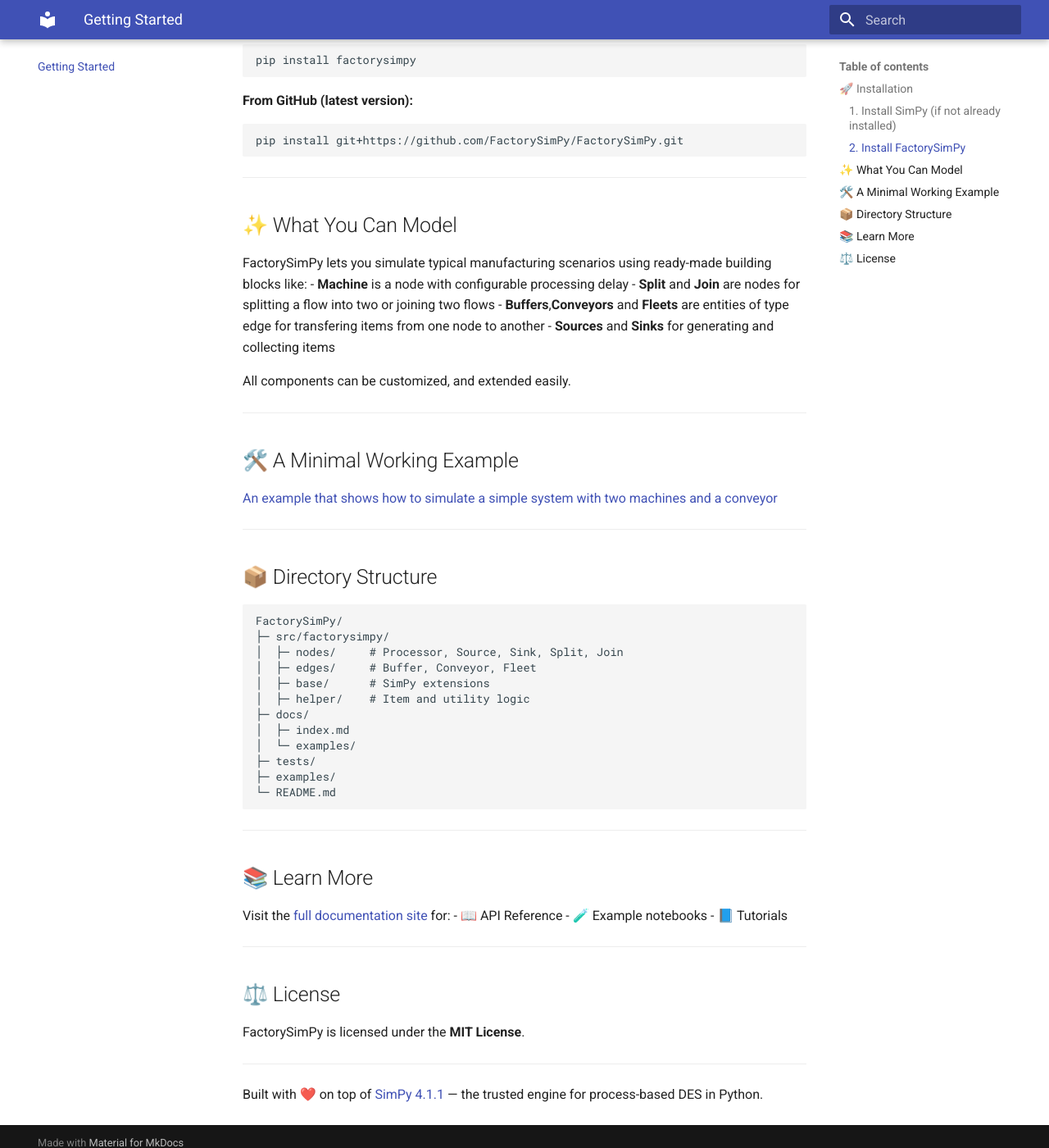
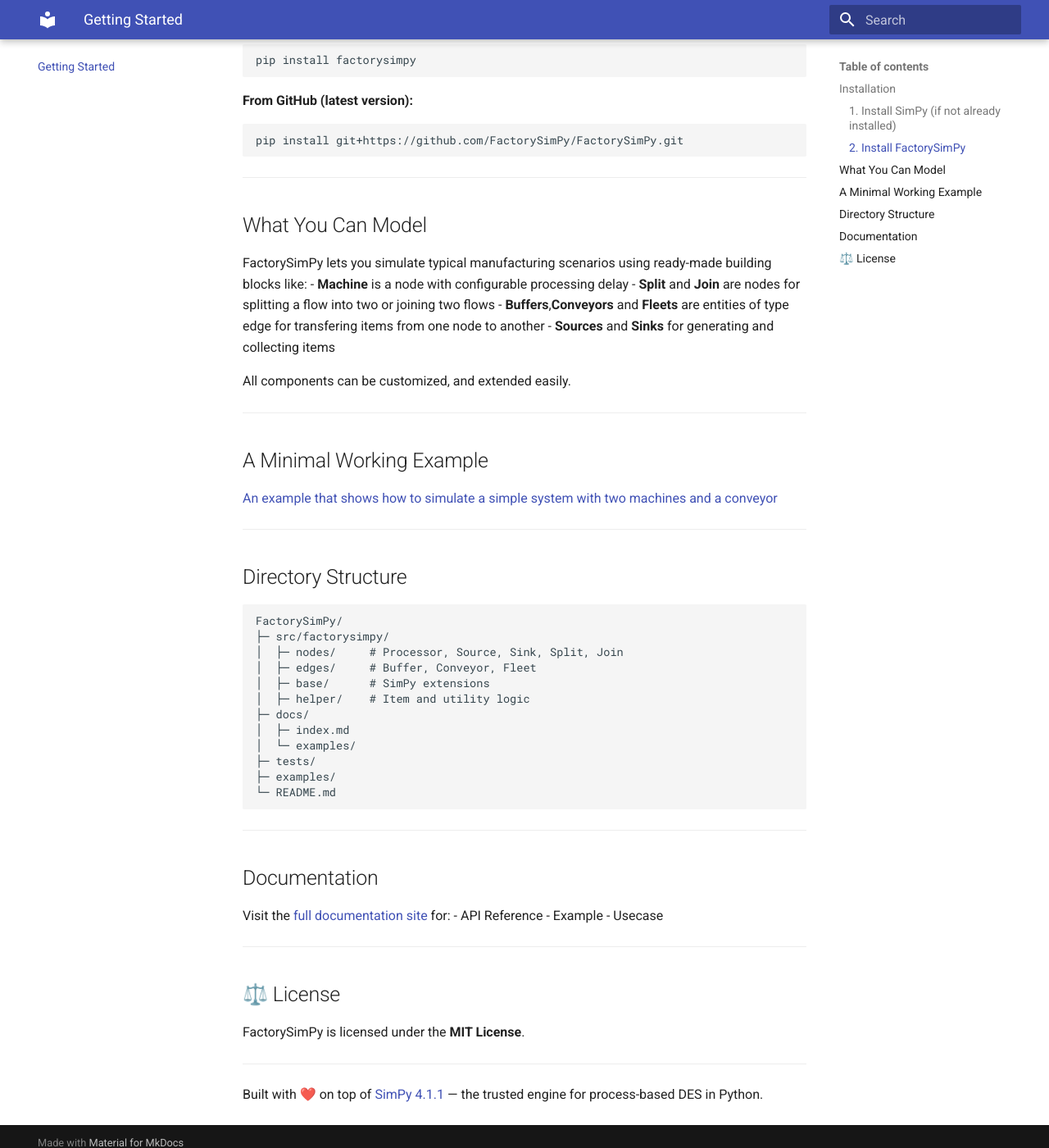
Before and after one commit to FactorySimPy/FactorySimPy, an MkDocs documentation site: the page built from docs/getting_started.md, in a window 1280 px wide and 1400 px high, scrolled down 647 px. Shown: the whole window at 82% size. Built offline with MkDocs 1.6.1 and Material for MkDocs 9.7.7, drawn with Linux system fonts in a browser that asks for light colours; some of the changed text lies outside the part shown.

Commit message:
changes in readme.md and getting_started.md

````diff
--- a/docs/getting_started.md
+++ b/docs/getting_started.md
@@ -6,7 +6,7 @@ This guide will help you get up and running in just a few minutes.
 
 ---
 
-## 🚀 Installation
+##  Installation
 
 Install FactorySimPy using `pip`. Make sure you have Python ≥ 3.8.
 
@@ -29,7 +29,7 @@ pip install git+https://github.com/FactorySimPy/FactorySimPy.git
 
 ---
 
-## ✨ What You Can Model
+##  What You Can Model
 
 FactorySimPy lets you simulate typical manufacturing scenarios using ready-made building blocks like:
 - **Machine** is a node with configurable processing delay
@@ -42,7 +42,7 @@ All components can be customized, and extended easily.
 
 ---
 
-## 🛠️ A Minimal Working Example
+##  A Minimal Working Example
 
 [An example that shows how to simulate a simple system with two machines and a conveyor](../examples/quick_start.py)
 
@@ -51,7 +51,7 @@ All components can be customized, and extended easily.
 
 ---
 
-## 📦 Directory Structure
+##  Directory Structure
 
 ```
 FactorySimPy/
@@ -70,12 +70,12 @@ FactorySimPy/
 
 ---
 
-## 📚 Learn More
+##  Documentation
 
 Visit the [full documentation site](https://factorysimpy.github.io/FactorySimPy/) for:
-- 📖 API Reference
-- 🧪 Example notebooks
-- 📘 Tutorials
+- API Reference
+- Example
+- Usecase
 
 
 ---
````
Also changed, not shown: FactorySimPy_Documentation.md (deleted, +0 -218 lines).
